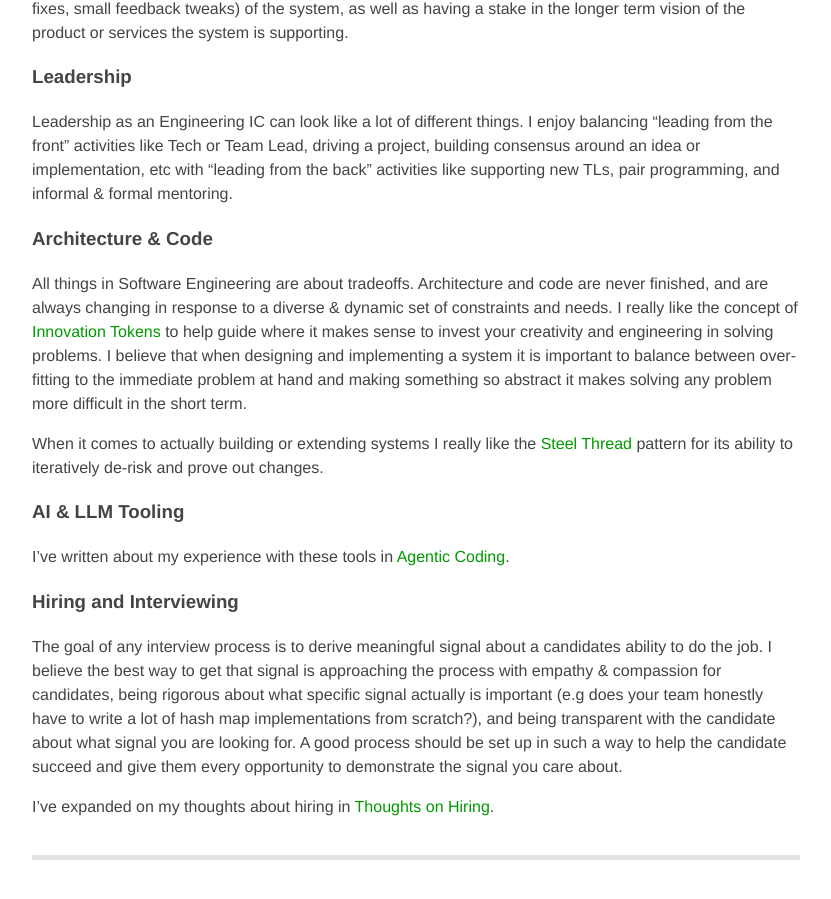
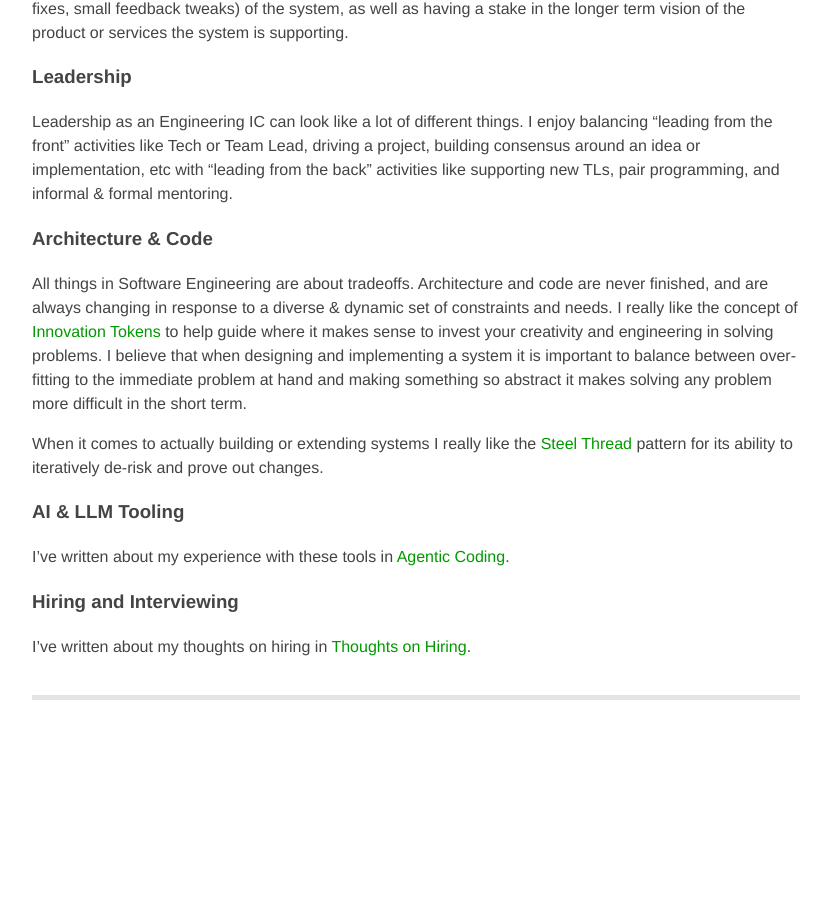
Before and after one commit to ecoffey/ecoffey.github.com, a Jekyll site: the page built from philosophy.md, in a window 1280 px wide and 900 px high, scrolled down 1141 px. Shown: the whole window, without its empty margins (224-1055 px from the left). Built offline with Jekyll 4.4.1, drawn with Linux system fonts in a browser that asks for light colours; after the commit the page ends 1881 px from its top, so only the background shows below that.

Commit message:
Interviewing tweaks

```diff
--- a/philosophy.md
+++ b/philosophy.md
@@ -49,6 +49,4 @@ I've written about my experience with these tools in [Agentic Coding]({% post_ur
 
 ### Hiring and Interviewing
 
-The goal of any interview process is to derive meaningful signal about a candidates ability to do the job. I believe the best way to get that signal is approaching the process with empathy & compassion for candidates, being rigorous about what specific signal actually is important (e.g does your team honestly have to write a lot of hash map implementations from scratch?), and being transparent with the candidate about what signal you are looking for. A good process should be set up in such a way to help the candidate succeed and give them every opportunity to demonstrate the signal you care about.
-
-I've expanded on my thoughts about hiring in [Thoughts on Hiring]({% post_url 2026-02-16-thoughts-on-hiring %}).
+I've written about my thoughts on hiring in [Thoughts on Hiring]({% post_url 2026-02-16-thoughts-on-hiring %}).
```
Also changed, not shown: _posts/2026-02-16-thoughts-on-hiring.md (+1 -1 lines).
